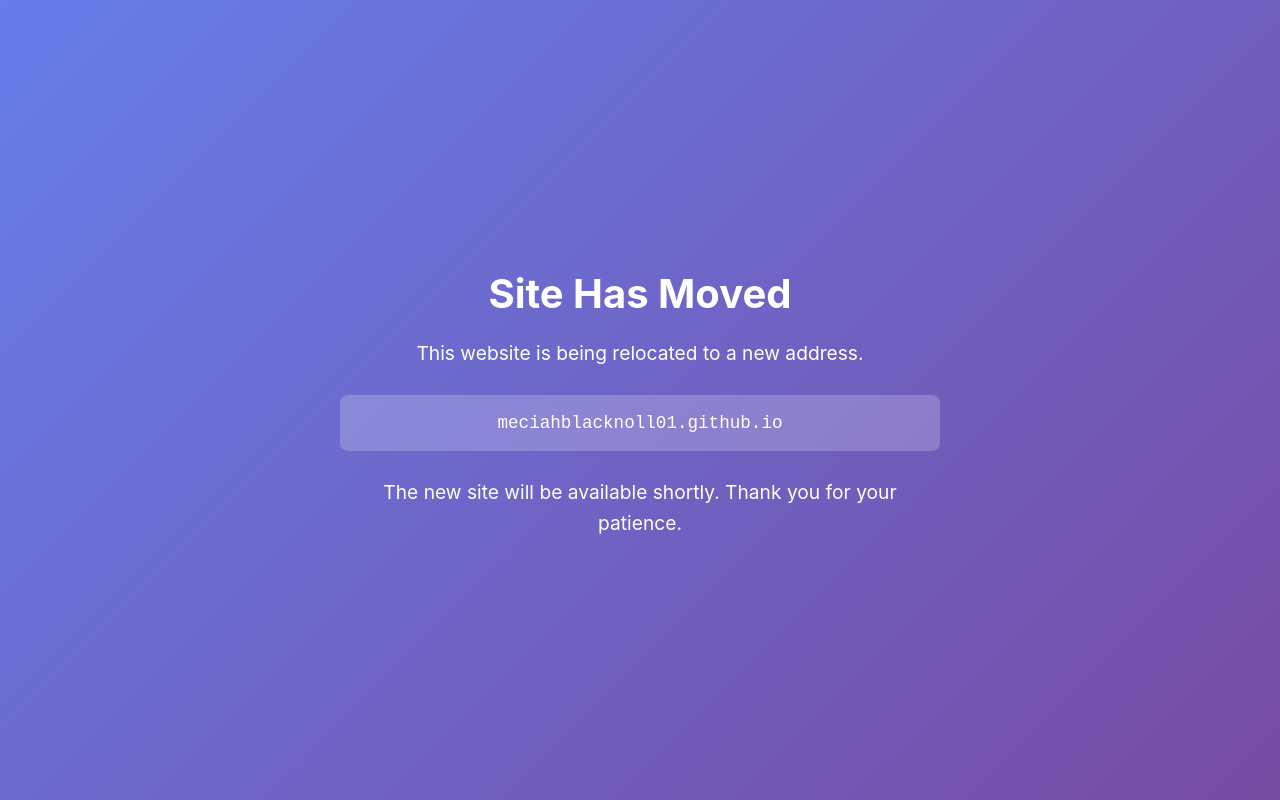
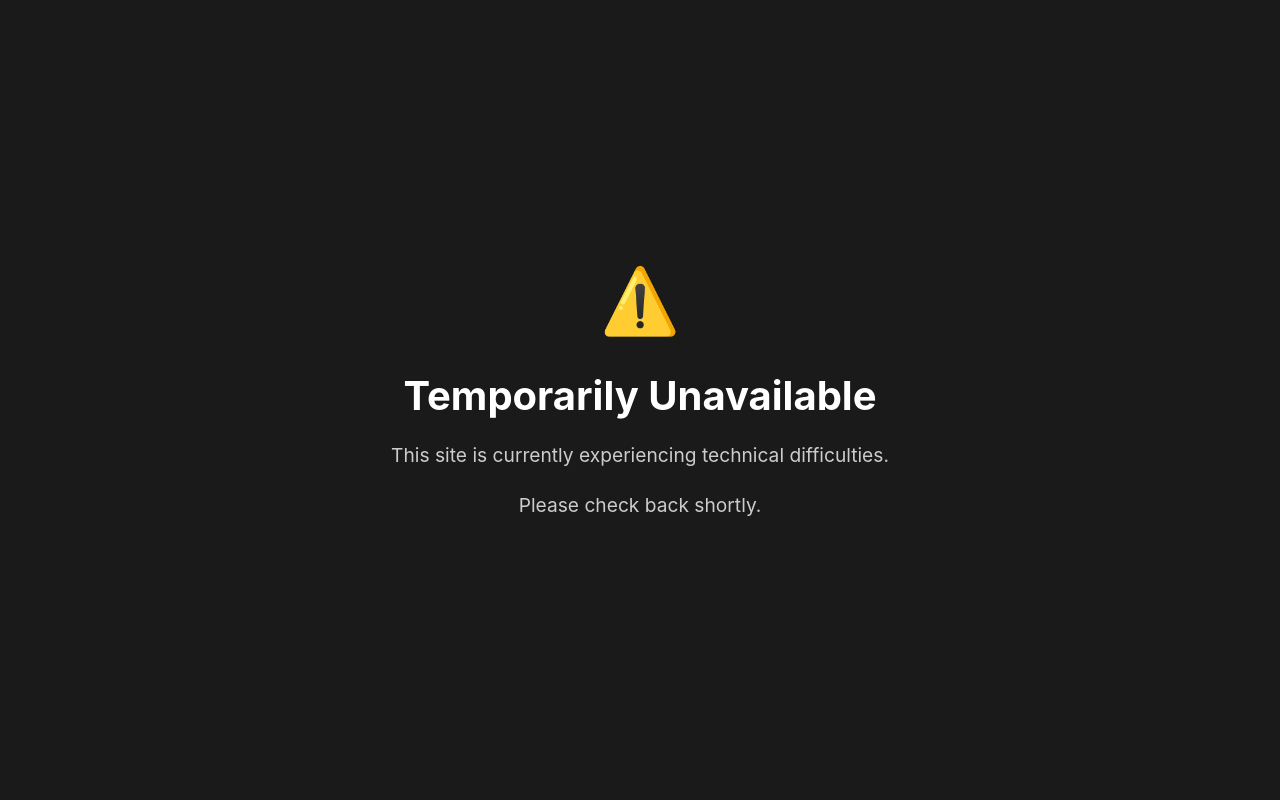
Before and after one commit to meciahblacknoll/meciahblacknoll.github.io, a plain HTML site: page index.html in a window 1280 px wide. Drawn offline with Linux system fonts and the light colour scheme.

Commit message:
Update maintenance message

```diff
--- a/index.html
+++ b/index.html
@@ -3,7 +3,7 @@
 <head>
     <meta charset="UTF-8">
     <meta name="viewport" content="width=device-width, initial-scale=1.0">
-    <title>Site Moved</title>
+    <title>Temporarily Unavailable</title>
     <style>
         body {
             font-family: -apple-system, BlinkMacSystemFont, 'Segoe UI', Roboto, sans-serif;
@@ -12,8 +12,8 @@
             align-items: center;
             min-height: 100vh;
             margin: 0;
-            background: linear-gradient(135deg, #667eea 0%, #764ba2 100%);
-            color: white;
+            background: #1a1a1a;
+            color: #ffffff;
         }
         .container {
             text-align: center;
@@ -23,31 +23,26 @@
         h1 {
             font-size: 2.5em;
             margin-bottom: 0.5em;
+            color: #ffffff;
         }
         p {
             font-size: 1.2em;
             margin: 1em 0;
             line-height: 1.6;
+            color: #cccccc;
         }
-        .url {
-            background: rgba(255,255,255,0.2);
-            padding: 1em;
-            border-radius: 8px;
-            font-family: 'Courier New', monospace;
-            font-size: 1.1em;
-            margin: 1.5em 0;
-            word-break: break-all;
+        .icon {
+            font-size: 4em;
+            margin-bottom: 0.5em;
         }
     </style>
 </head>
 <body>
     <div class="container">
-        <h1>Site Has Moved</h1>
-        <p>This website is being relocated to a new address.</p>
-        <div class="url">
-            meciahblacknoll01.github.io
-        </div>
-        <p>The new site will be available shortly. Thank you for your patience.</p>
+        <div class="icon">⚠️</div>
+        <h1>Temporarily Unavailable</h1>
+        <p>This site is currently experiencing technical difficulties.</p>
+        <p>Please check back shortly.</p>
     </div>
 </body>
 </html>
```
